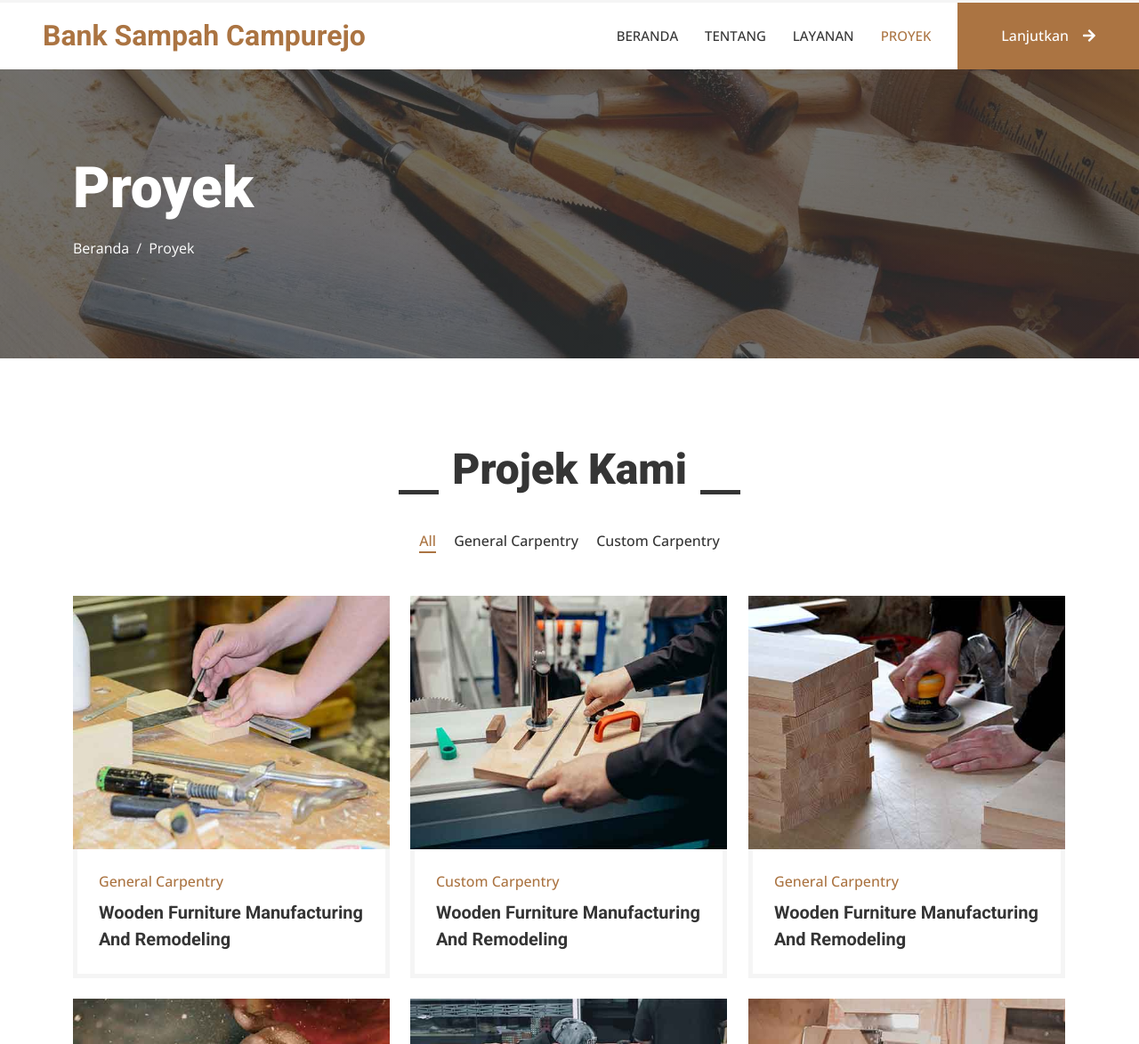
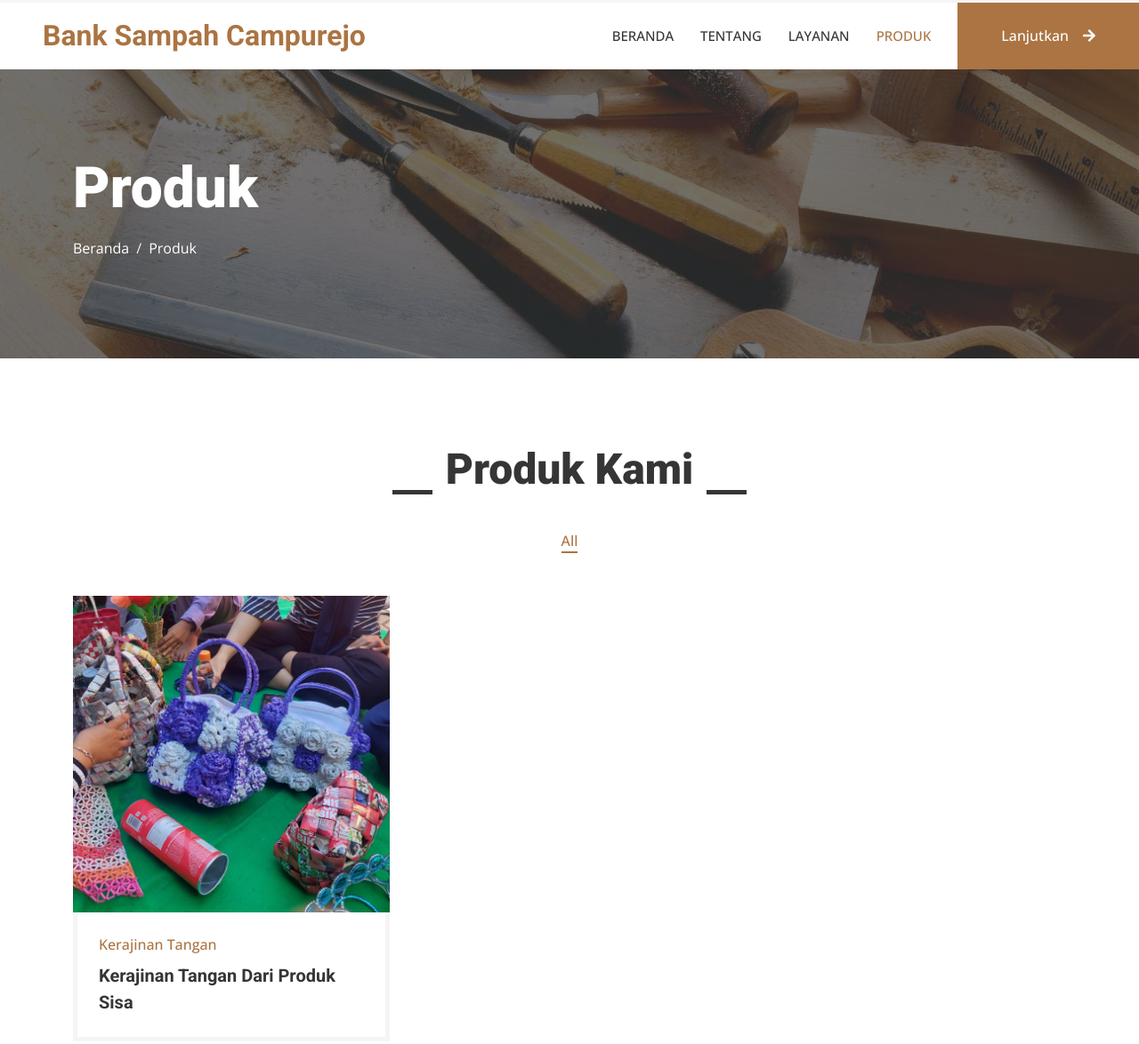
Before and after one commit to quinveil/web-banksampah, a plain HTML site: page project.html in a window 1280 px wide. Shown: the part 50-1224 px from the top of the page at 89% size. Drawn offline with nearby package versions, Linux system fonts and the light colour scheme.

Commit message:
update konten

```diff
--- a/project.html
+++ b/project.html
@@ -85,7 +85,7 @@
                 <a href="index.html" class="nav-item nav-link">Beranda</a>
                 <a href="about.html" class="nav-item nav-link">Tentang</a>
                 <a href="service.html" class="nav-item nav-link">Layanan</a>
-                <a href="project.html" class="nav-item nav-link active">Proyek</a>
+                <a href="project.html" class="nav-item nav-link active">Produk</a>
                 <!-- <div class="nav-item dropdown">
                     <a href="#" class="nav-link dropdown-toggle" data-bs-toggle="dropdown">Pages</a>
                     <div class="dropdown-menu fade-up m-0">
@@ -107,12 +107,12 @@
     <!-- Page Header Start -->
     <div class="container-fluid page-header py-5 mb-5">
         <div class="container py-5">
-            <h1 class="display-3 text-white mb-3 animated slideInDown">Proyek</h1>
+            <h1 class="display-3 text-white mb-3 animated slideInDown">Produk</h1>
             <nav aria-label="breadcrumb animated slideInDown">
                 <ol class="breadcrumb">
                     <li class="breadcrumb-item"><a class="text-white" href="#">Beranda</a></li>
                     <!-- <li class="breadcrumb-item"><a class="text-white" href="#">Halaman</a></li> -->
-                    <li class="breadcrumb-item text-white active" aria-current="page">Proyek</li>
+                    <li class="breadcrumb-item text-white active" aria-current="page">Produk</li>
                 </ol>
             </nav>
         </div>
@@ -124,14 +124,14 @@
     <div class="container-xxl py-5">
         <div class="container">
             <div class="section-title text-center">
-                <h1 class="display-5 mb-5">Projek Kami</h1>
+                <h1 class="display-5 mb-5">Produk Kami</h1>
             </div>
             <div class="row mt-n2 wow fadeInUp" data-wow-delay="0.3s">
                 <div class="col-12 text-center">
                     <ul class="list-inline mb-5" id="portfolio-flters">
                         <li class="mx-2 active" data-filter="*">All</li>
-                        <li class="mx-2" data-filter=".first">General Carpentry</li>
-                        <li class="mx-2" data-filter=".second">Custom Carpentry</li>
+                        <!-- <li class="mx-2" data-filter=".first">General Carpentry</li>
+                        <li class="mx-2" data-filter=".second">Custom Carpentry</li> -->
                     </ul>
                 </div>
             </div>
@@ -139,19 +139,19 @@
                 <div class="col-lg-4 col-md-6 portfolio-item first wow fadeInUp" data-wow-delay="0.1s">
                     <div class="rounded overflow-hidden">
                         <div class="position-relative overflow-hidden">
-                            <img class="img-fluid w-100" src="img/portfolio-1.jpg" alt="">
+                            <img class="img-fluid w-100" src="img/produk-01.jpg" alt="">
                             <div class="portfolio-overlay">
-                                <a class="btn btn-square btn-outline-light mx-1" href="img/portfolio-1.jpg" data-lightbox="portfolio"><i class="fa fa-eye"></i></a>
+                                <a class="btn btn-square btn-outline-light mx-1" href="img/produk-01.jpg" data-lightbox="portfolio"><i class="fa fa-eye"></i></a>
                                 <a class="btn btn-square btn-outline-light mx-1" href=""><i class="fa fa-link"></i></a>
                             </div>
                         </div>
                         <div class="border border-5 border-light border-top-0 p-4">
-                            <p class="text-primary fw-medium mb-2">General Carpentry</p>
-                            <h5 class="lh-base mb-0">Wooden Furniture Manufacturing And Remodeling</a>
+                            <p class="text-primary fw-medium mb-2">Kerajinan Tangan</p>
+                            <h5 class="lh-base mb-0">Kerajinan Tangan Dari Produk Sisa</a>
                         </div>
                     </div>
                 </div>
-                <div class="col-lg-4 col-md-6 portfolio-item second wow fadeInUp" data-wow-delay="0.3s">
+                <!-- <div class="col-lg-4 col-md-6 portfolio-item second wow fadeInUp" data-wow-delay="0.3s">
                     <div class="rounded overflow-hidden">
                         <div class="position-relative overflow-hidden">
                             <img class="img-fluid w-100" src="img/portfolio-2.jpg" alt="">
@@ -225,7 +225,7 @@
                             <h5 class="lh-base mb-0">Wooden Furniture Manufacturing And Remodeling</a>
                         </div>
                     </div>
-                </div>
+                </div> -->
             </div>
         </div>
     </div>
```
Also changed, not shown: about.html (+1 -1 lines), index.html (+12 -0 lines), service.html (+6 -6 lines), bahan/IMG-20240224-WA0002.jpg (added), bahan/IMG-20240224-WA0003.jpg (added), bahan/IMG-20240224-WA0004.jpg (added), img/produk-01.jpg (added).
